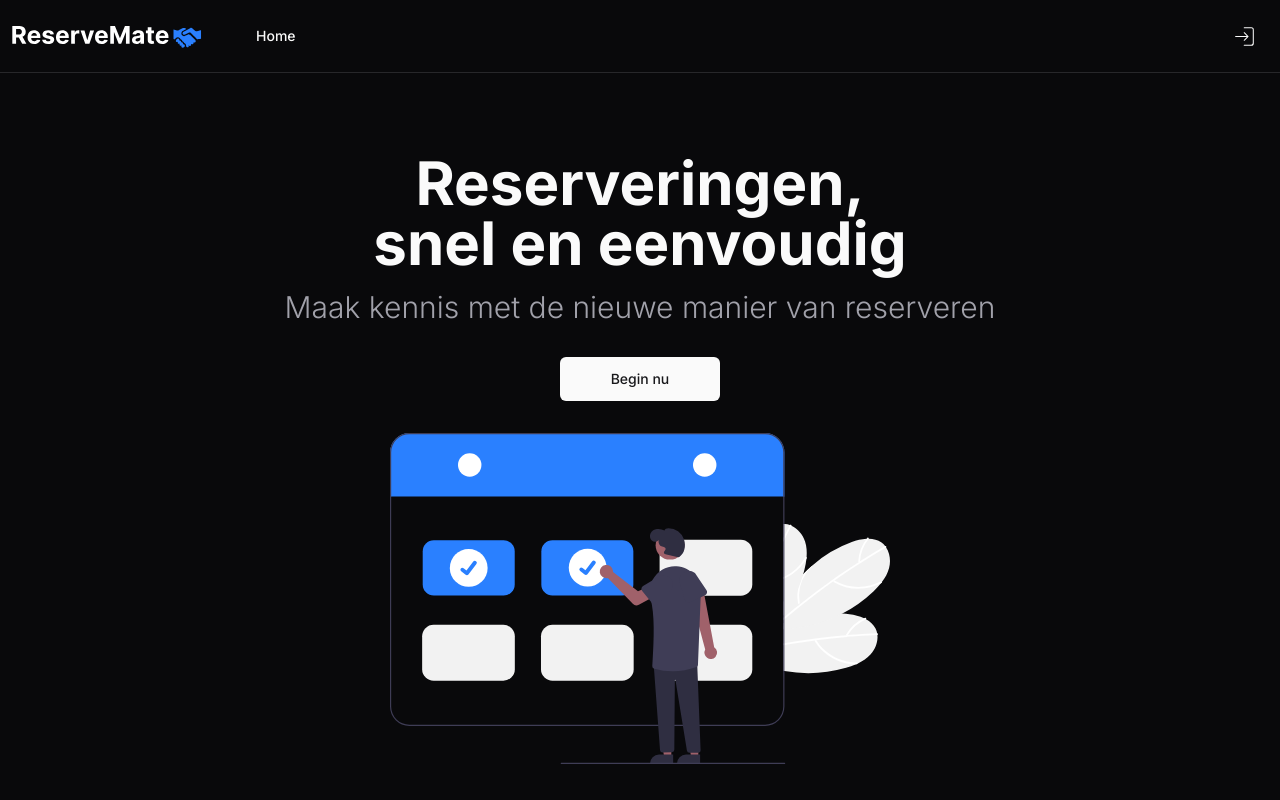
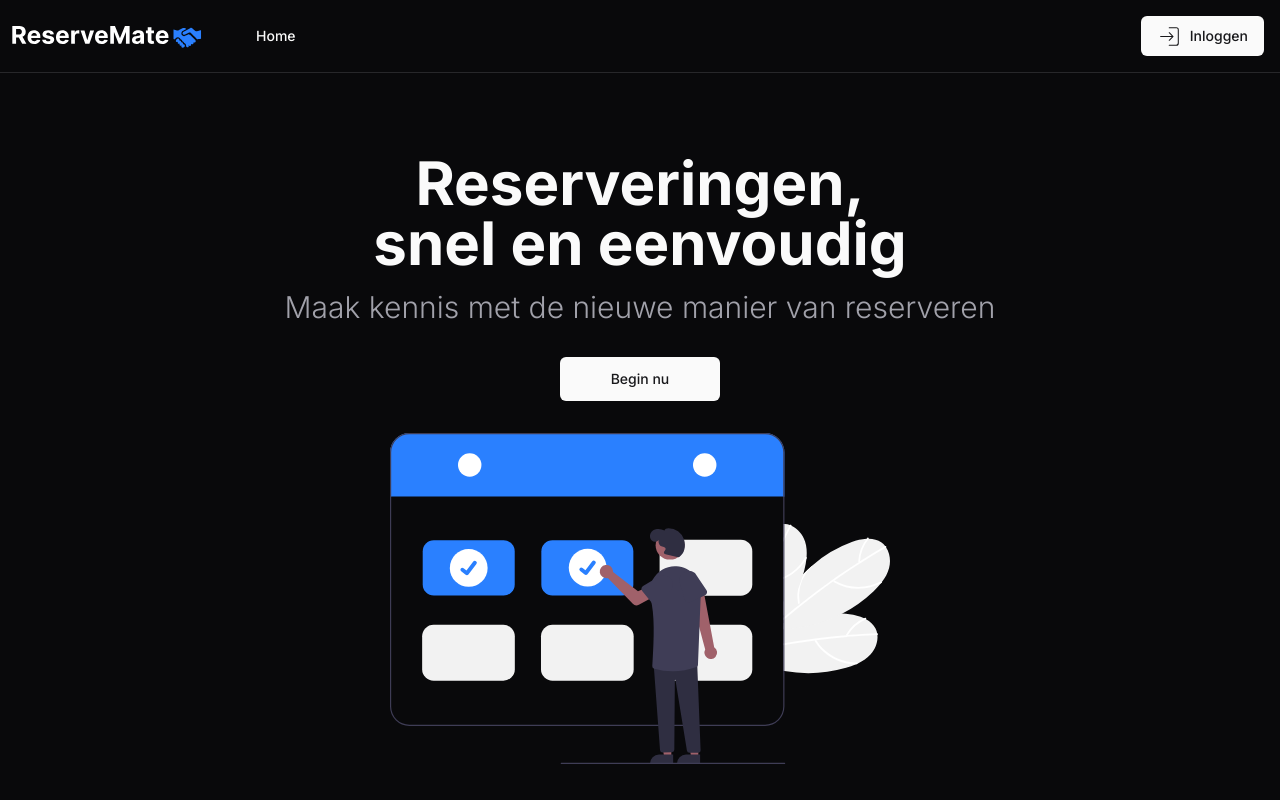
Before and after one commit to semdej/reservering-app, a Next.js app: page / in a window 1280 px wide. Shown: the top 800 px of the page. Built offline with nearby package versions, Linux system fonts and the light colour scheme.

Commit message:
Add navbar text & color

```diff
--- a/app/components/Navbar.tsx
+++ b/app/components/Navbar.tsx
@@ -36,8 +36,9 @@ export default function Navbar() {
         <div>
           <DropdownMenu>
             <DropdownMenuTrigger asChild>
-              <Button size="icon" variant="ghost">
-                <CiSettings size={25} />
+              <Button className="m-2" size="default" variant="secondary">
+                <CiSettings className="mr-2" size={25} />
+                Instellingen
               </Button>
             </DropdownMenuTrigger>
             <DropdownMenuContent>
--- a/app/components/NavbarHome.tsx
+++ b/app/components/NavbarHome.tsx
@@ -21,8 +21,9 @@ export default function NavbarHome() {
         </div>
         <div className="md:mt-0 mt-4">
           <Link href="/login" legacyBehavior passHref>
-            <Button className="m-2" size="icon" variant="ghost">
-              <CiLogin size={25} />
+            <Button className="m-2" size="default" variant="default">
+              <CiLogin className="mr-2" size={25} />
+              Inloggen
             </Button>
           </Link>
         </div>
```
